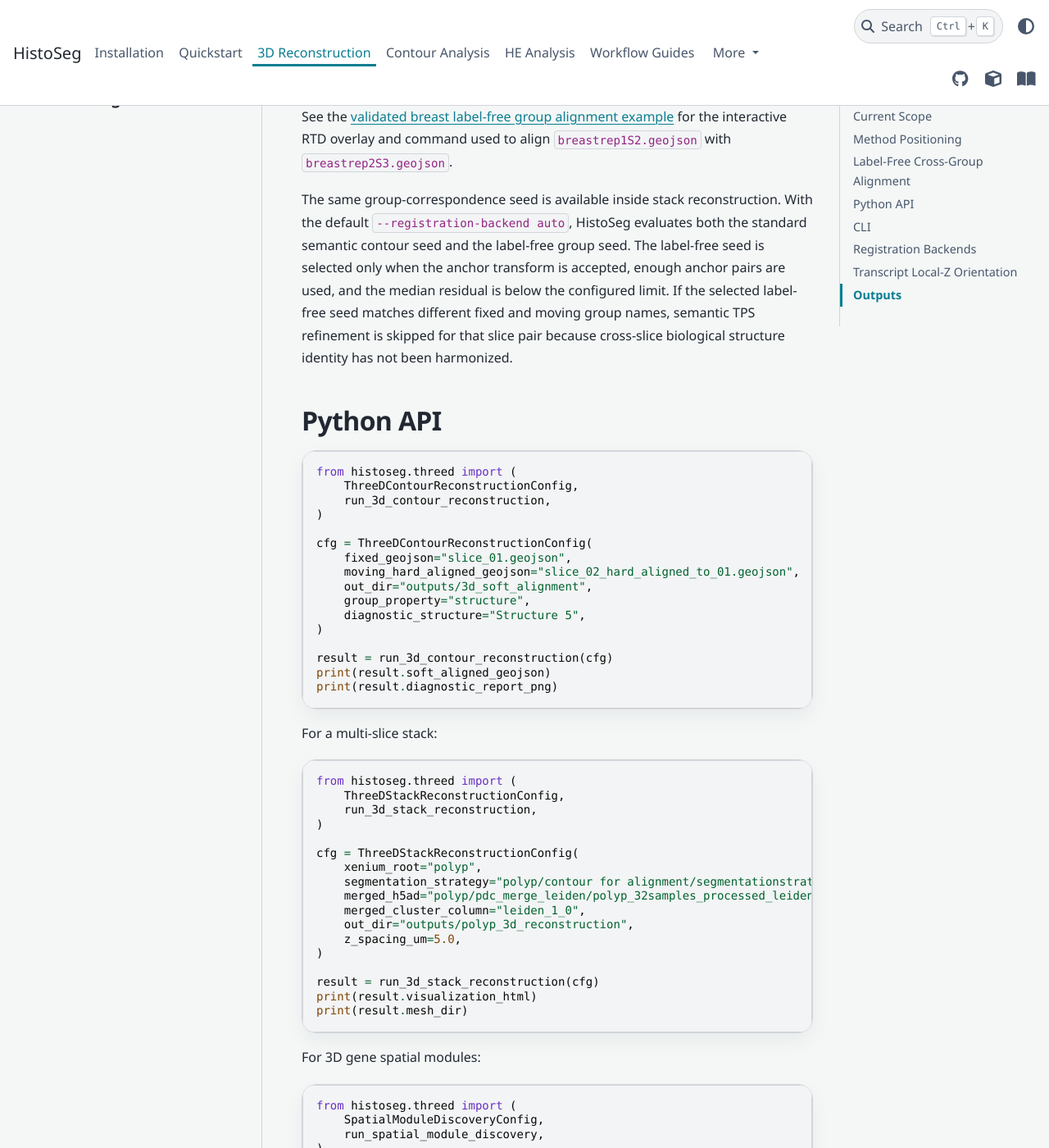
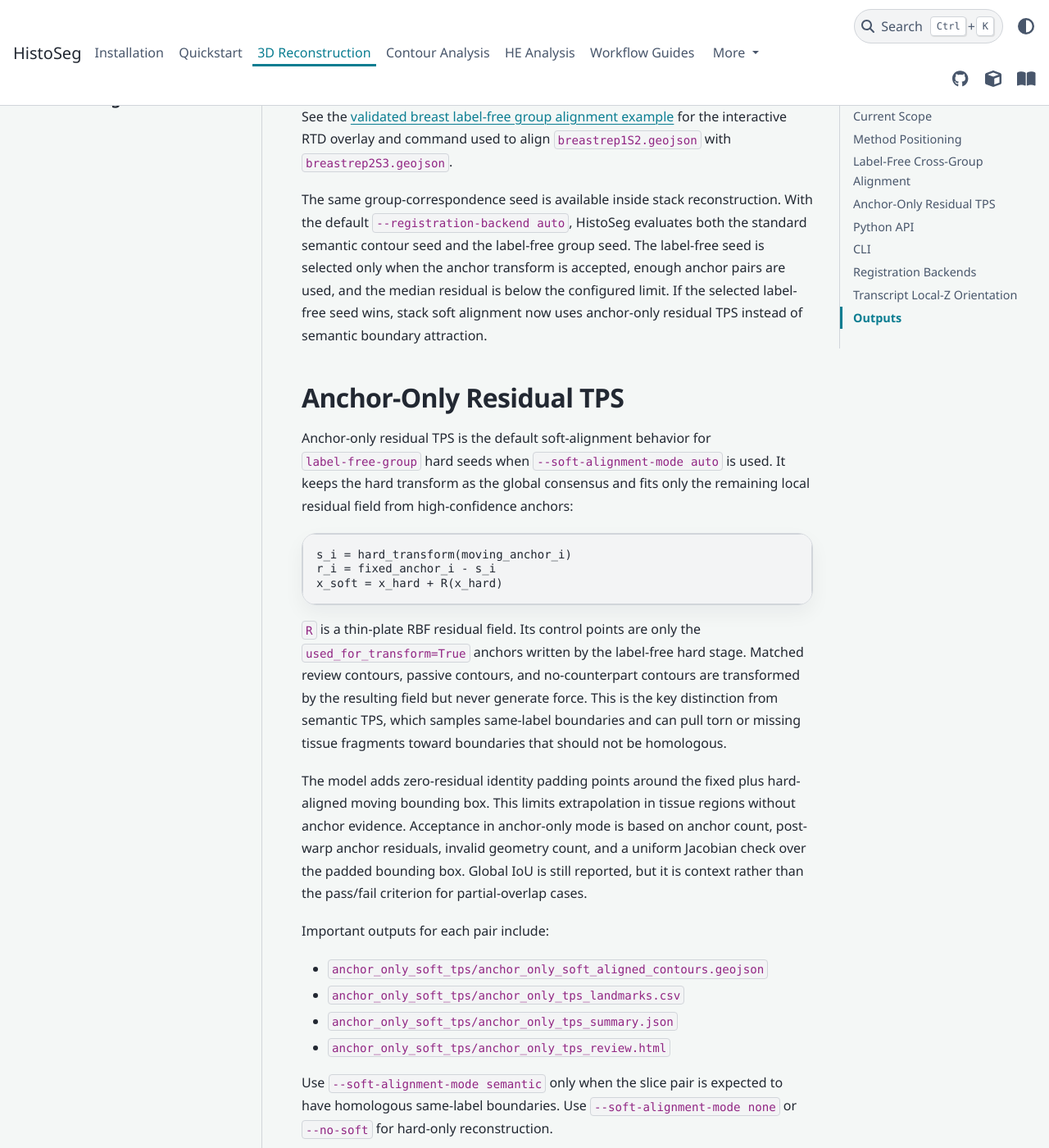
Before and after one commit to hutaobo/HistoSeg, a Sphinx documentation site: the page built from docs/3d_analysis.md, in a window 1280 px wide and 1400 px high, scrolled down 3269 px. Shown: the whole window at 82% size. Built offline with Sphinx 7.4.7 and the PyData theme 0.15.4, drawn with Linux system fonts in a browser that asks for light colours; pages that are not in the unit, such as notebooks, are missing from menus.

Commit message:
Document anchor-only residual TPS upgrade

````diff
--- a/docs/3d_analysis.md
+++ b/docs/3d_analysis.md
@@ -92,9 +92,46 @@ With the default `--registration-backend auto`, HistoSeg evaluates both the
 standard semantic contour seed and the label-free group seed. The label-free
 seed is selected only when the anchor transform is accepted, enough anchor
 pairs are used, and the median residual is below the configured limit. If the
-selected label-free seed matches different fixed and moving group names,
-semantic TPS refinement is skipped for that slice pair because cross-slice
-biological structure identity has not been harmonized.
+selected label-free seed wins, stack soft alignment now uses anchor-only
+residual TPS instead of semantic boundary attraction.
+
+## Anchor-Only Residual TPS
+
+Anchor-only residual TPS is the default soft-alignment behavior for
+`label-free-group` hard seeds when `--soft-alignment-mode auto` is used. It
+keeps the hard transform as the global consensus and fits only the remaining
+local residual field from high-confidence anchors:
+
+```text
+s_i = hard_transform(moving_anchor_i)
+r_i = fixed_anchor_i - s_i
+x_soft = x_hard + R(x_hard)
+```
+
+`R` is a thin-plate RBF residual field. Its control points are only the
+`used_for_transform=True` anchors written by the label-free hard stage. Matched
+review contours, passive contours, and no-counterpart contours are transformed
+by the resulting field but never generate force. This is the key distinction
+from semantic TPS, which samples same-label boundaries and can pull torn or
+missing tissue fragments toward boundaries that should not be homologous.
+
+The model adds zero-residual identity padding points around the fixed plus
+hard-aligned moving bounding box. This limits extrapolation in tissue regions
+without anchor evidence. Acceptance in anchor-only mode is based on anchor
+count, post-warp anchor residuals, invalid geometry count, and a uniform
+Jacobian check over the padded bounding box. Global IoU is still reported, but
+it is context rather than the pass/fail criterion for partial-overlap cases.
+
+Important outputs for each pair include:
+
+- `anchor_only_soft_tps/anchor_only_soft_aligned_contours.geojson`
+- `anchor_only_soft_tps/anchor_only_tps_landmarks.csv`
+- `anchor_only_soft_tps/anchor_only_tps_summary.json`
+- `anchor_only_soft_tps/anchor_only_tps_review.html`
+
+Use `--soft-alignment-mode semantic` only when the slice pair is expected to
+have homologous same-label boundaries. Use `--soft-alignment-mode none` or
+`--no-soft` for hard-only reconstruction.
 
 ## Python API
 
````
Also changed, not shown: docs/tutorials/3d_stack_reconstruction.md (+29 -0 lines).
